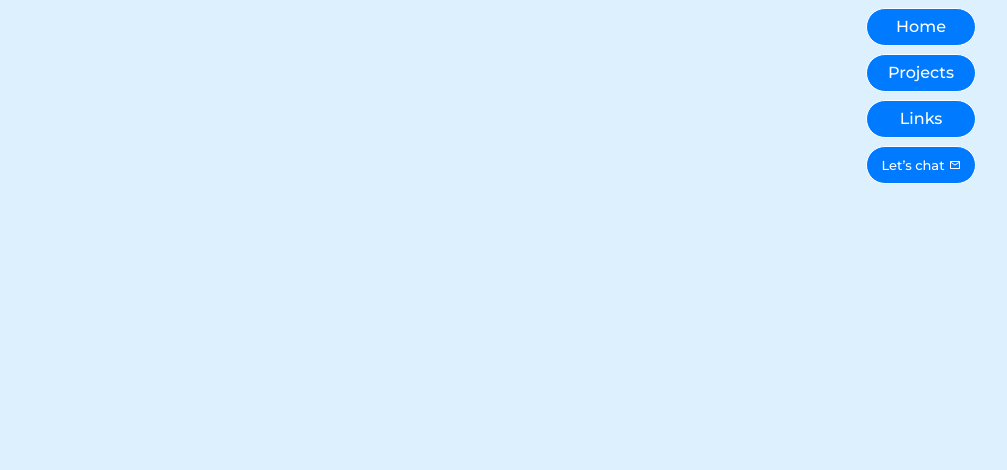
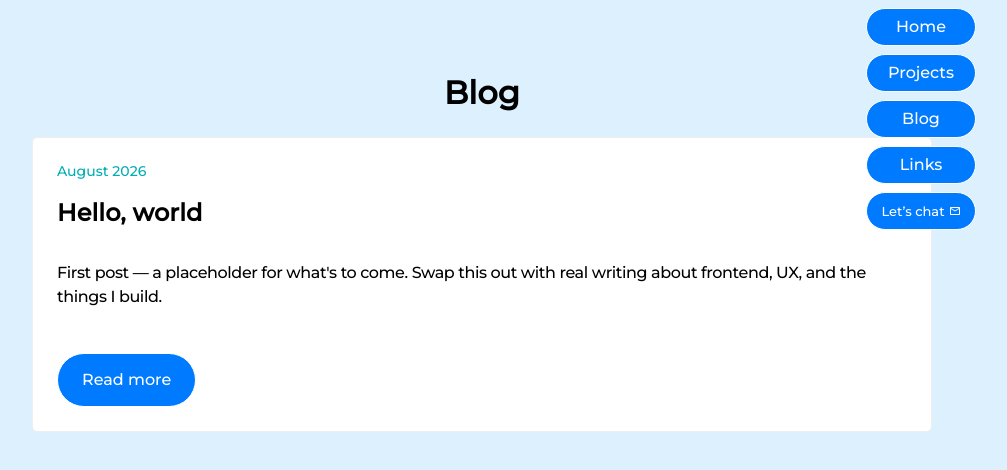
Before and after one commit to idomand/portofilo, a React (Vite) app: page /blog in a window 1280 px wide. Shown: the top 470 px of the page, without its empty margins (158-1165 px from the left). Built offline with nearby package versions, Linux system fonts and the light colour scheme; a web font is replaced by a local one.

Commit message:
Add blog section with routing and initial post structure

```diff
--- a/src/App.tsx
+++ b/src/App.tsx
@@ -3,6 +3,7 @@ import Navbar from "./Components/Navbar";
 import Home from "./Pages/Home";
 import Projects from "./Pages/Projects";
 import Links from "./Pages/Links";
+import Blog from "./Pages/Blog";
 
 function App() {
   return (
@@ -11,6 +12,7 @@ function App() {
       <Routes>
         <Route path="/projects" element={<Projects />} />
         <Route path="/links" element={<Links />} />
+        <Route path="/blog" element={<Blog />} />
         <Route path="/" element={<Home />} />
       </Routes>
     </BrowserRouter>
--- /dev/null
+++ b/src/Components/BlogPost.tsx
@@ -0,0 +1,55 @@
+import { styled } from "styled-components";
+import { Header3, Text } from "./common/Text";
+import { ProjectLink } from "./common/Links";
+
+export type BlogPostData = {
+  id: string;
+  title: string;
+  date: string;
+  excerpt: string;
+  href: string;
+};
+
+export default function BlogPost({ post }: { post: BlogPostData }) {
+  return (
+    <PostCard>
+      <PostMeta>{post.date}</PostMeta>
+      <PostTitle>{post.title}</PostTitle>
+      <Text>{post.excerpt}</Text>
+      <ProjectLink href={post.href} rel="noreferrer">
+        Read more
+      </ProjectLink>
+    </PostCard>
+  );
+}
+
+const PostCard = styled.article`
+  display: flex;
+  flex-direction: column;
+  gap: 12px;
+  padding: 24px;
+  background-color: ${({ theme }) => theme.white};
+  border: 1.3px solid ${({ theme }) => theme.Grey};
+  border-radius: ${({ theme }) => theme.borderRadius};
+  transition: 0.3s;
+
+  &:hover {
+    border-color: ${({ theme }) => theme.blue};
+  }
+
+  @media (${({ theme }) => theme.devices.break2}) {
+    padding: 16px;
+  }
+`;
+
+const PostMeta = styled.span`
+  font-size: 14px;
+  font-weight: 500;
+  color: ${({ theme }) => theme.LightBlue};
+`;
+
+const PostTitle = styled(Header3)`
+  margin: 0;
+  text-align: left;
+  text-decoration: none;
+`;
--- a/src/Components/Navbar.tsx
+++ b/src/Components/Navbar.tsx
@@ -36,6 +36,9 @@ export default function Navbar() {
             <NavLink to="/projects" onClick={close}>
               Projects
             </NavLink>
+            <NavLink to="/blog" onClick={close}>
+              Blog
+            </NavLink>
             <NavLink to="/links" onClick={close}>
               Links
             </NavLink>
@@ -67,7 +70,6 @@ const MenuToggle = styled.button`
   cursor: pointer;
   z-index: 20;
   transition: 0.3s;
-
   &:hover,
   &:active {
     background: ${({ theme }) => theme.white};
--- /dev/null
+++ b/src/Pages/Blog.tsx
@@ -0,0 +1,40 @@
+import styled from "styled-components";
+import { Header2 } from "../Components/common/Text";
+import { MainWrapper, Section } from "../Components/common/Container";
+import BlogPost, { BlogPostData } from "../Components/BlogPost";
+
+const posts: BlogPostData[] = [
+  {
+    id: "hello-world",
+    title: "Hello, world",
+    date: "August 2026",
+    excerpt:
+      "First post — a placeholder for what's to come. Swap this out with real writing about frontend, UX, and the things I build.",
+    href: "#",
+  },
+];
+
+export default function Blog() {
+  return (
+    <MainWrapper>
+      <BlogSection>
+        <Header2>Blog</Header2>
+        <PostList>
+          {posts.map((post) => (
+            <BlogPost key={post.id} post={post} />
+          ))}
+        </PostList>
+      </BlogSection>
+    </MainWrapper>
+  );
+}
+
+const BlogSection = styled(Section)`
+  margin-top: 3rem;
+`;
+
+const PostList = styled.div`
+  display: flex;
+  flex-direction: column;
+  gap: 16px;
+`;
```
Also changed, not shown: .claude/agents/component-builder.md (added), 2 other files (tests, documents, lock files or other folders).
